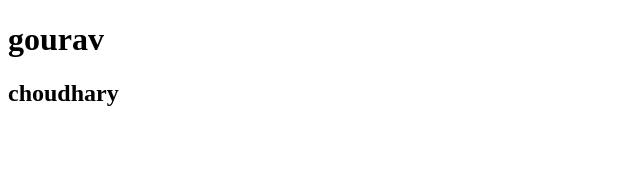
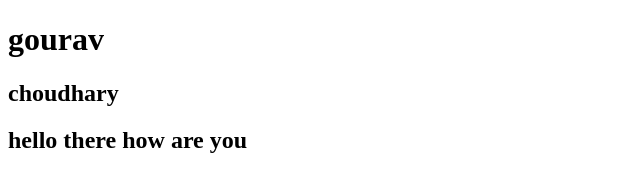
Before and after one commit to choudhary-gourav/test, a plain HTML site: page index.html in a window 1280 px wide. Shown: the whole page, without its empty margins (0-640 px from the left). Drawn offline with Linux system fonts and the light colour scheme.

Commit message:
this is 3 commit

```diff
--- a/index.html
+++ b/index.html
@@ -8,5 +8,6 @@
 <body>
     <h1>gourav
     </h1><h2>choudhary</h2>
+    <h2>hello there how are you</h2>
 </body>
 </html>
```
